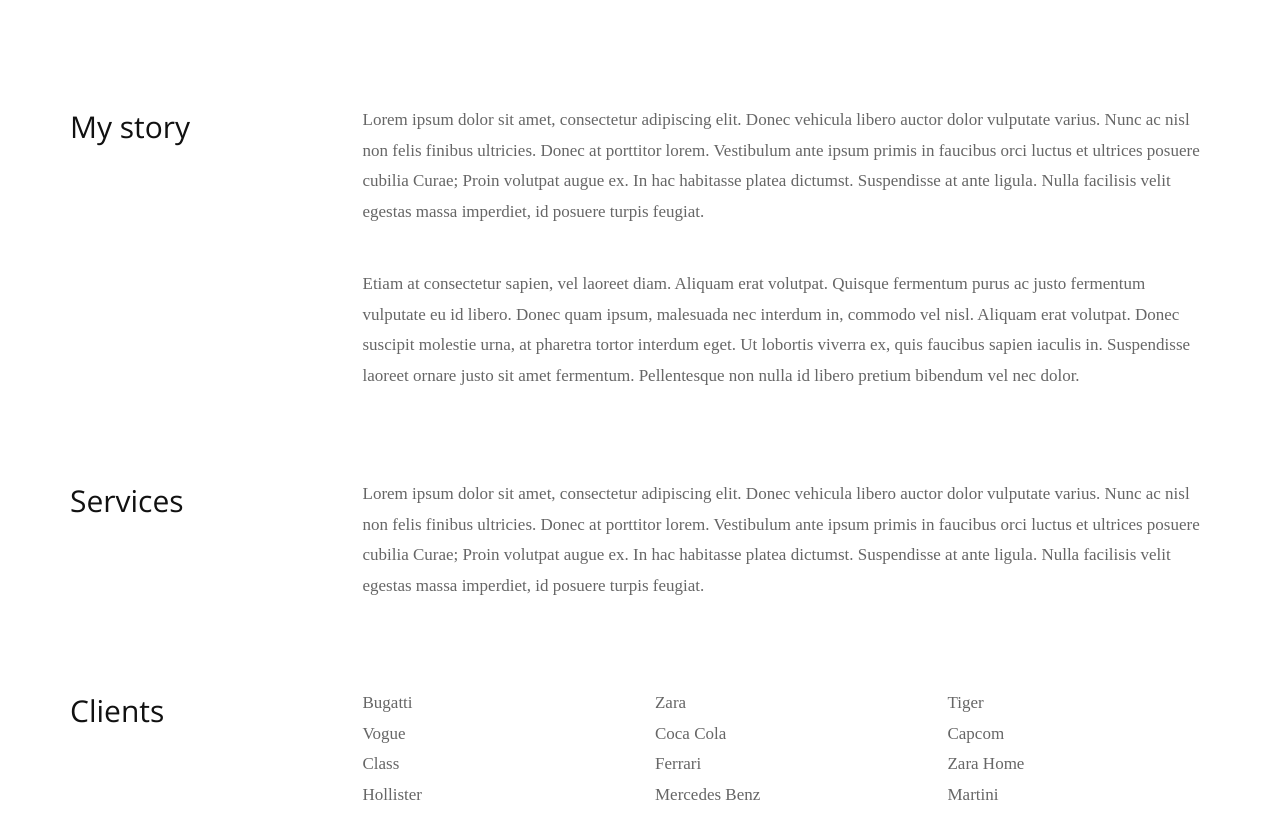
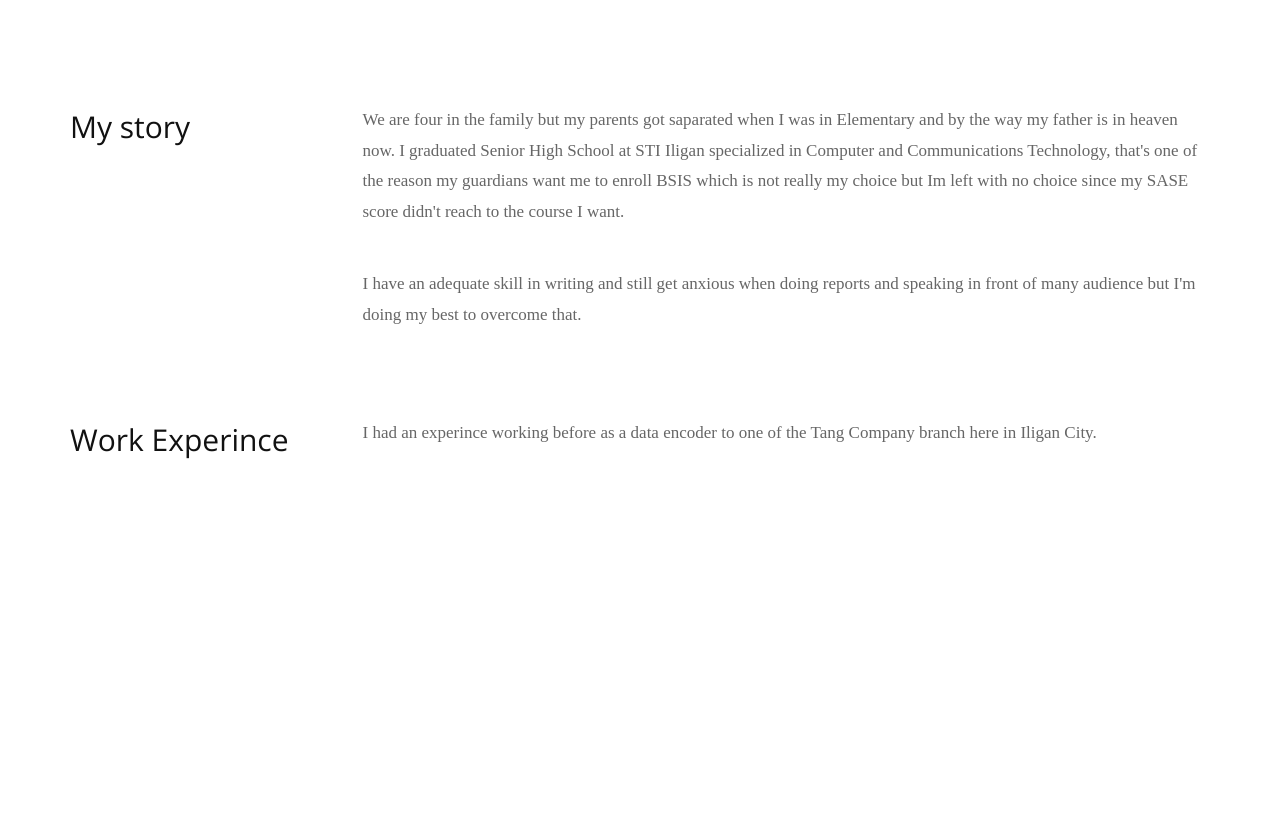
Before and after one commit to jaiveetylrn/jaiveetylrn.github.io, a plain HTML site: page about.html in a window 1280 px wide. Shown: the part 713-1552 px from the top of the page. After the commit the page ends 1370 px from the top, so only its background shows below. Drawn offline with nearby package versions, Linux system fonts and the light colour scheme; a web font is replaced by a local one.

Commit message:
Update about.html

```diff
--- a/about.html
+++ b/about.html
@@ -6,7 +6,7 @@
       <meta name="viewport" content="width=device-width, initial-scale=1">
       <meta name="description" content="">
       <meta name="author" content="">
-      <title>Echoes - Free HTML Bootstrap Template</title>
+      <title>My Portfolio - CCC181</title>
       <!-- Css -->
       <link href="css/bootstrap.css" rel="stylesheet">
       <link href="css/style.css" rel="stylesheet">
@@ -39,9 +39,9 @@
             <div class="row">
                <div class="col-md-12">
                   <h1>
-                     Simplicity, purity, because
+                     You Can Make It,
                      <br>
-                     less is beautiful
+                     Keep Going
                   </h1>
                   <br>
                   <img class="img-responsive margin-top-45" src="img/4.jpg" alt="me">
@@ -54,56 +54,24 @@
                </div>
                <div class="col-md-9">
                   <p>
-                     Lorem ipsum dolor sit amet, consectetur adipiscing elit. Donec vehicula libero auctor dolor vulputate varius. Nunc ac nisl non felis finibus ultricies. Donec at porttitor lorem. Vestibulum ante ipsum primis in faucibus orci luctus et ultrices posuere cubilia Curae; Proin volutpat augue ex. In hac habitasse platea dictumst. Suspendisse at ante ligula. Nulla facilisis velit egestas massa imperdiet, id posuere turpis feugiat.
+                     We are four in the family but my parents got saparated when I was in Elementary and by the way my father is in heaven now. I graduated Senior High School at STI Iligan specialized in Computer and Communications Technology, that's one of the reason my guardians want me to enroll BSIS which is not really my choice but Im left with no choice since my SASE score didn't reach to the course I want.
                   </p>
                   <br>
                   <p>
-                     Etiam at consectetur sapien, vel laoreet diam. Aliquam erat volutpat. Quisque fermentum purus ac justo fermentum vulputate eu id libero. Donec quam ipsum, malesuada nec interdum in, commodo vel nisl. Aliquam erat volutpat. Donec suscipit molestie urna, at pharetra tortor interdum eget. Ut lobortis viverra ex, quis faucibus sapien iaculis in. Suspendisse laoreet ornare justo sit amet fermentum. Pellentesque non nulla id libero pretium bibendum vel nec dolor.
+                     I have an adequate skill in writing and still get anxious when doing reports and speaking in front of many audience but I'm doing my best to overcome that.
                   </p>
                </div>
             </div>
             <div class="row margin-top-45">
                <div class="col-md-3">
-                  <h2>Services</h2>
+                  <h2>Work Experince</h2>
                </div>
                <div class="col-md-9">
                   <p>
-                     Lorem ipsum dolor sit amet, consectetur adipiscing elit. Donec vehicula libero auctor dolor vulputate varius. Nunc ac nisl non felis finibus ultricies. Donec at porttitor lorem. Vestibulum ante ipsum primis in faucibus orci luctus et ultrices posuere cubilia Curae; Proin volutpat augue ex. In hac habitasse platea dictumst. Suspendisse at ante ligula. Nulla facilisis velit egestas massa imperdiet, id posuere turpis feugiat.
+                     I had an experince working before as a data encoder to one of the Tang Company branch here in Iligan City.
                   </p>
                </div>
             </div>
-            <div class="row margin-top-45">
-               <div class="col-md-3">
-                  <h2>Clients</h2>
-               </div>
-               <div class="col-md-9">
-                  <div class="row">
-                     <div class="col-md-4">
-                        <ul class="list-unstyled">
-                           <li>Bugatti</li>
-                           <li>Vogue</li>
-                           <li>Class</li>
-                           <li>Hollister</li>
-                        </ul>
-                     </div>
-                     <div class="col-md-4">
-                        <ul class="list-unstyled">
-                           <li>Zara</li>
-                           <li>Coca Cola</li>
-                           <li>Ferrari</li>
-                           <li>Mercedes Benz</li>
-                        </ul>
-                     </div>
-                     <div class="col-md-4">
-                        <ul class="list-unstyled">
-                           <li>Tiger</li>
-                           <li>Capcom</li>
-                           <li>Zara Home</li>
-                           <li>Martini</li>
-                        </ul>
-                     </div>
-                  </div>
-               </div>
             </div>
          </div>
       </section>
```
